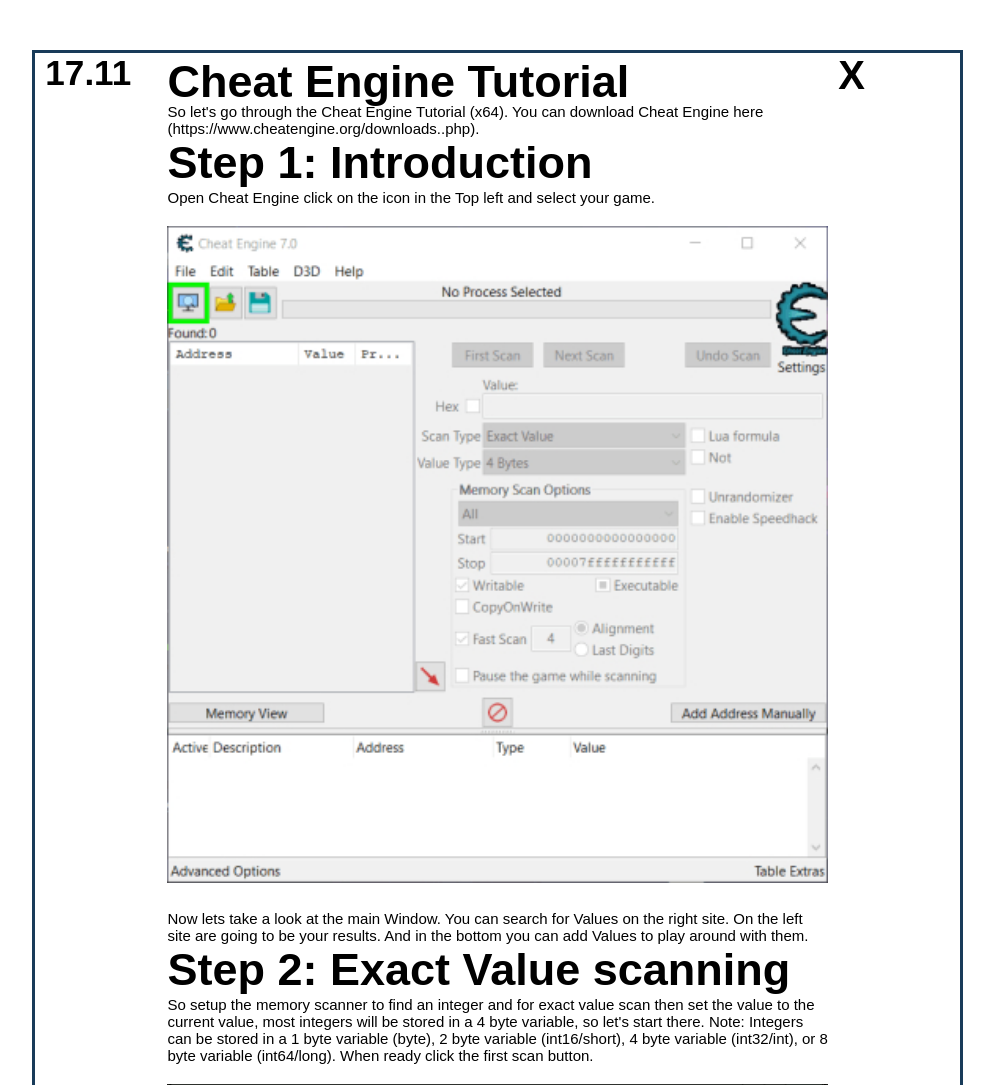
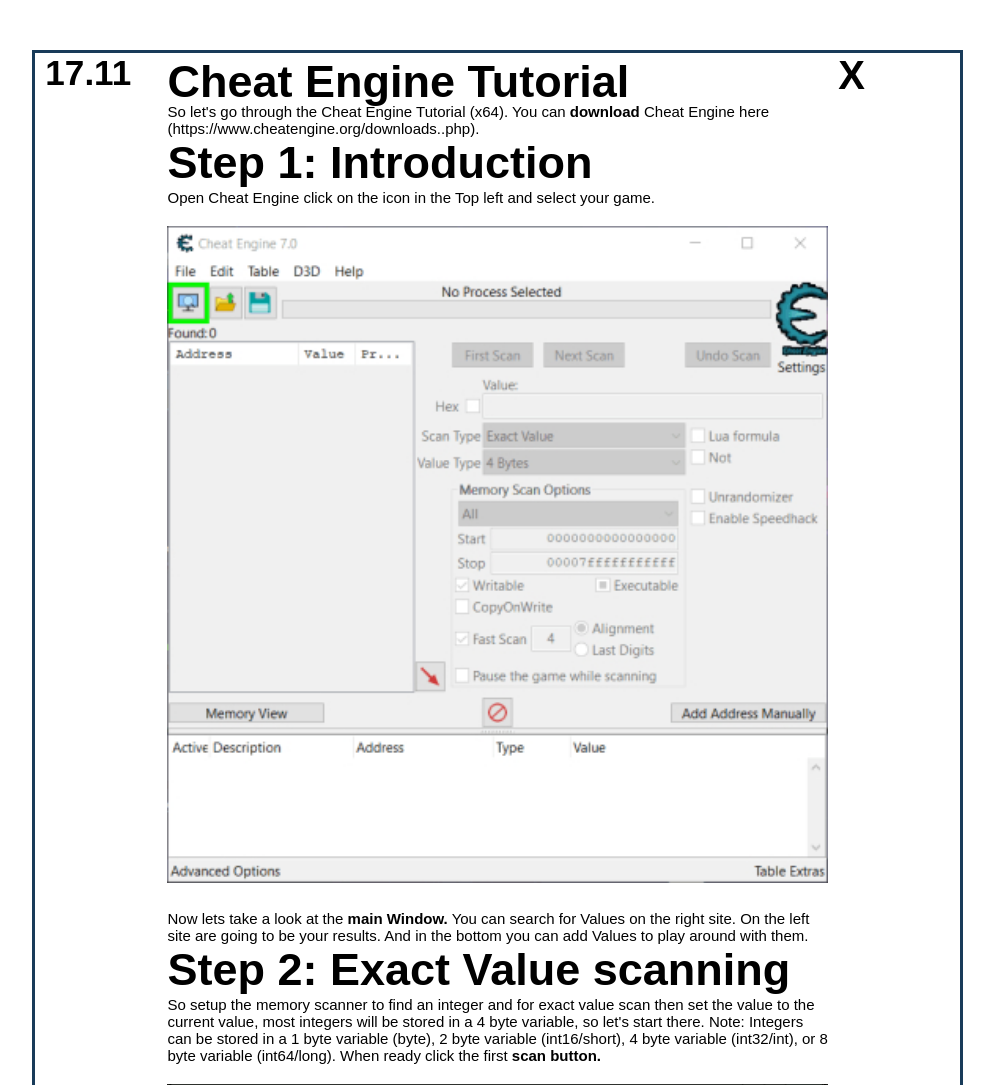
Before and after one commit to Domidhbw/WebStite, a PHP site: page /php/content.php in a window 1280 px wide. Shown: the part 175-1260 px from the top of the page, without its empty margins (84-1078 px from the left). Run offline with PHP 8.4, Linux system fonts and the light colour scheme; some web fonts are replaced.

Commit message:
logo links oben clickable zu index.php, span element verwendet, h2 und h3 aus to do entfernt da sie schon verwendet wurden

```diff
--- a/AGameHackersBlog/php/content.php
+++ b/AGameHackersBlog/php/content.php
@@ -23,20 +23,20 @@
             </div>
             <div class="Close"><a href="../index.php">X</a></div>
             <div class="ArticleText">
-               <p>So let's go through the Cheat Engine Tutorial (x64). You can download Cheat Engine here (https://www.cheatengine.org/downloads..php). </p>
+               <p>So let's go through the Cheat Engine Tutorial (x64). You can <span style="font-weight:bold">download</span> Cheat Engine here (https://www.cheatengine.org/downloads..php). </p>
                <h2>Step 1: Introduction</h2>
                <p>Open Cheat Engine click on the icon in the Top left and select your game.</p>
                <img src="../assets/content/CheatEngineContent/0.jpg" alt="CheatEngine software with the atach icon highlighted" title="CheatEngine software with the atach icon highlighted">
-               <p>Now lets take a look at the main Window. You can search for Values on the right site. On the left site are going to be your results. And in the bottom you can add Values to play around with them.</p>
+               <p>Now lets take a look at the <span style="font-weight:bold">main Window.</span> You can search for Values on the right site. On the left site are going to be your results. And in the bottom you can add Values to play around with them.</p>
                <h2>Step 2: Exact Value scanning</h2>
                <p>So setup the memory scanner to find an integer and for exact value scan then set the value to the current value, most integers will be stored in a 4 byte variable, so let's start there.
                   Note: Integers can be stored in a 1 byte variable (byte), 2 byte variable (int16/short), 4 byte variable (int32/int), or 8 byte variable (int64/long).
-                  When ready click the first scan button.
+                  When ready click the first <span style="font-weight:bold">scan button.</span>
                </p>
                <img  src="../assets/content/CheatEngineContent/1.png" alt="CheatEngine software with the First Scan, value:, Scan Type and value Type fields highlighted" title="CheatEngine software with the First Scan, value:, Scan Type and value Type fields highlighted" >
                <p>You Should see a list of addresses, in the found address list, like this.</p>
                <img src="../assets/content/CheatEngineContent/2.png" alt="CheatEngine software with the adress field highlighted" title="CheatEngine software with the adress field highlighted">
-               <p>Now Click the hit me button, then reenter the current value and click the next scan button.
+               <p>Now Click the <span style="font-weight:bold">hit me button</span>, then reenter the current value and click the next scan button.
                   Note the red value in the list, this shows that the value has changed.
                </p>
                <img src="../assets/content/CheatEngineContent/3.png" alt="CheatEngine software with the Next Scan and value field highlighted as well as one memory adress" title="CheatEngine software with the Next Scan and value field highlighted as well as one memory adress">
--- a/AGameHackersBlog/php/templates/headerIndex.php
+++ b/AGameHackersBlog/php/templates/headerIndex.php
@@ -1,5 +1,5 @@
     <nav>
-        <a href="#index.php" id="Logo">
+        <a href="index.php" id="Logo">
         </a>
         <div class="Menu">
             <input type="checkbox" class="toggle-menu">
--- a/AGameHackersBlog/php/templates/headerPages.php
+++ b/AGameHackersBlog/php/templates/headerPages.php
@@ -1,5 +1,5 @@
     <nav>
-        <a href="#index.php" id="Logo">
+        <a href="../index.php" id="Logo">
         </a>
         <div class="Menu">
             <input type="checkbox" class="toggle-menu">
--- a/ToDo.txt
+++ b/ToDo.txt
@@ -5,14 +5,12 @@
 footer
 section
 aside
-h2 h3
 pre
 figure, figcaption
 br, hr
 ol
 dl dt dd
 em, strong
-span
 blockquote
 abbr
 table, thead, tbody, tfoot
```
